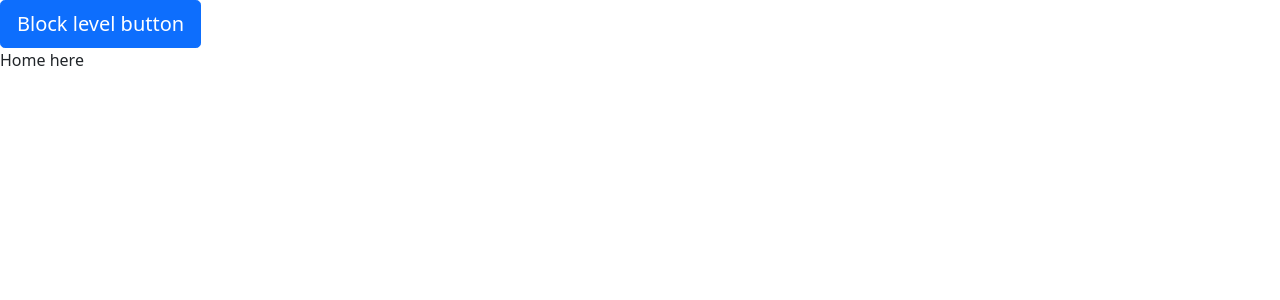
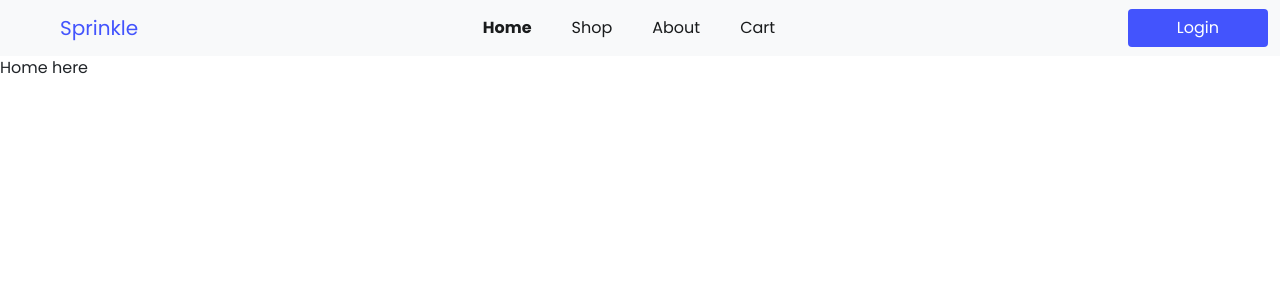
Before and after one commit to shrilakshmishastry/sprinkle-frontend, a React (Create React App) app: page / in a window 1280 px wide. Shown: the top 300 px of the page. Built offline with nearby package versions, Linux system fonts and the light colour scheme.

Commit message:
ADD[feat:navbar] added global navbar

```diff
--- a/package.json
+++ b/package.json
@@ -8,7 +8,7 @@
     "@testing-library/user-event": "^12.1.10",
     "bootstrap": "^5.1.0",
     "react": "^17.0.2",
-    "react-bootstrap": "^2.0.0-beta.5",
+    "react-bootstrap": "^1.6.1",
     "react-dom": "^17.0.2",
     "react-redux": "^7.2.4",
     "react-router-dom": "^5.2.0",
--- a/public/index.html
+++ b/public/index.html
@@ -3,7 +3,8 @@
   <head>
     <meta charset="utf-8" />
     <link rel="icon" href="%PUBLIC_URL%/favicon.ico" />
-    <meta name="viewport" content="width=device-width, initial-scale=1" />
+    <meta name="viewport" content="width=device-width, initial-scale=1">
+
     <meta name="theme-color" content="#000000" />
     <meta
       name="description"
@@ -15,6 +16,12 @@
       user's mobile device or desktop. See https://developers.google.com/web/fundamentals/web-app-manifest/
     -->
     <link rel="manifest" href="%PUBLIC_URL%/manifest.json" />
+    <link href="https://cdn.jsdelivr.net/npm/bootstrap@5.1.0/dist/css/bootstrap.min.css" rel="stylesheet" integrity="sha384-KyZXEAg3QhqLMpG8r+8fhAXLRk2vvoC2f3B09zVXn8CA5QIVfZOJ3BCsw2P0p/We" crossorigin="anonymous">
+
+        <!-- link for fonts -->
+        <link rel="preconnect" href="https://fonts.googleapis.com">
+        <link rel="preconnect" href="https://fonts.gstatic.com" crossorigin>
+        <link href="https://fonts.googleapis.com/css2?family=Poppins:wght@100;200;300;400;500;600;700;800;900&display=swap" rel="stylesheet">
     <!--
       Notice the use of %PUBLIC_URL% in the tags above.
       It will be replaced with the URL of the `public` folder during the build.
@@ -24,9 +31,10 @@
       work correctly both with client-side routing and a non-root public URL.
       Learn how to configure a non-root public URL by running `npm run build`.
     -->
-    <title>React App</title>
+    <title>Sprinkle-Potable water supplier</title>
+
   </head>
-  <body>
+  <body style="font-family: 'Poppins', sans-serif;">
     <noscript>You need to enable JavaScript to run this app.</noscript>
     <div id="root"></div>
     <!--
@@ -39,5 +47,7 @@
       To begin the development, run `npm start` or `yarn start`.
       To create a production bundle, use `npm run build` or `yarn build`.
     -->
+    <script src="https://cdn.jsdelivr.net/npm/bootstrap@5.1.0/dist/js/bootstrap.bundle.min.js" integrity="sha384-U1DAWAznBHeqEIlVSCgzq+c9gqGAJn5c/t99JyeKa9xxaYpSvHU5awsuZVVFIhvj" crossorigin="anonymous"></script>
+
   </body>
 </html>
--- a/src/App.css
+++ b/src/App.css
@@ -2,3 +2,26 @@
 .App {
   text-align: center;
 }
+
+.active.nav-link:hover,.active.nav-link:focus{
+  color: #4354fd !important;
+}
+ .inactive.nav-link:hover , .inactive.nav-link:focus{
+   color: #4354fd !important;
+ }
+ .container-fluid {
+  padding-right: 15px;
+  padding-left: 15px;
+  margin-right: auto;
+  margin-left: auto;
+
+}
+
+.btn:hover,.btn:focus,a:focus,a:hover{
+  background-color: white !important;
+  color: #4354fd !important;
+}
+
+a{
+  text-decoration: none !important;
+}
--- a/src/config/main.js
+++ b/src/config/main.js
@@ -1,11 +1,11 @@
 import React from 'react';
-import NavBar from "../presentational/Navbar"
+import NavBarSprinkle from '../presentational/Navbar';
 import Routers from "./routers"
 
 const Main = () => {
   return (
     <div>
-    <NavBar/>
+    <NavBarSprinkle/>
     <Routers/>
     </div>
   );
--- a/src/config/theme.css
+++ b/src/config/theme.css
@@ -1,23 +1,41 @@
 .primary-color{
-    background-color: #c75411;
+    background-color: #4354fd !important;
 }
 .primary-text-color{
-    color: #c75411;
+    color: #4354fd !important;
 }
+.success-color{
+    background-color: #57cba7;
+}
+
 .secondary-color{
-   background-color: #a4a4a3;
+   background-color: #eff1f0;
 }
 
 .secondary-text-color{
-    color: #a4a4a3;
+    color: #eff1f0;
 }
+.cement-color{
+    background-color: #aeafbb;
+}
+
+.warning{
+    background-color: #f68904;
+}
+ .primary-dark-color{
+     background-color: #3744dc;
+ }
+.cofee-color{
+    background-color: #7e5c37;
+  }
+
 
 .dark-color{
     background-color: #191b1c;
 }
 
 .dark-text-color{
-    color: #191b1c;
+    color: #191b1c !important;
 }
 
 .dark-color-variant{
@@ -36,10 +54,6 @@
     background-color: #d5bdab;
 }
 
-.cofee-color{
-    background-color: #51371e;
+.methi-color{
+    background-color: #caa955;
 }
-
-.methi-color{
-    background-color: #ba9953;
-}
--- a/src/index.css
+++ b/src/index.css
@@ -1,6 +1,6 @@
 body {
   margin: 0;
- font-family: 'Poppins', sans-serif;
+  font-family: 'Poppins', sans-serif;
   -webkit-font-smoothing: antialiased;
   -moz-osx-font-smoothing: grayscale;
 }
--- a/src/index.js
+++ b/src/index.js
@@ -7,6 +7,7 @@ import { Provider } from 'react-redux';
 import store from './redux/index';
 import {BrowserRouter} from 'react-router-dom';
 import 'bootstrap/dist/css/bootstrap.min.css';
+
 
 ReactDOM.render(
   <Provider store={store}>
--- a/src/presentational/Navbar/index.js
+++ b/src/presentational/Navbar/index.js
@@ -1,16 +1,122 @@
-import React from 'react';
-import Button from 'react-bootstrap/Button'
+import React, { useEffect, useState } from 'react';
 import { Link } from 'react-router-dom';
+import './../../App.css';
+import Dropdown from 'react-bootstrap/Dropdown'
+import { useLocation } from 'react-router-dom';
+import { useSelector } from 'react-redux';
+
 
 
 const NavBarSprinkle = () => {
+    let location = useLocation().pathname;
+    let email = useSelector(state => state.userReducer.userInfo.email);
+
+    useEffect(() => {
+        var ele = document.getElementById("sprinkleNavbar");
+        var btn = document.getElementById("sprinkleNavToggler");
+
+        if (ele.classList.contains("show")) {
+            btn.setAttribute("aria-expanded", "false");
+            btn.classList.add("collpased");
+            ele.classList.remove("show");
+        }
+        console.log(btn.getAttribute("aria-expanded"));
+
+    }, [location]);
+
+    function handleClick() {
+        var ele = document.getElementById("sprinkleNavbar");
+        var btn = document.getElementById("sprinkleNavToggler");
+
+        if (ele.classList.contains("show")) {
+            btn.setAttribute("aria-expanded", "false");
+            btn.classList.add("collpased");
+            ele.classList.remove("show");
+        }
+    }
+
+    const activeLink = "active fw-bolder dark-text-color mt-2 mt-lg-0  me-4 nav-link";
+    const inactiveLink = "inactive dark-text-color fw-normal me-4  mt-2 mt-lg-0 nav-link";
+
+    // const userInfo = useSelector(state => state.userReducer.userInfo.email);
+    const activeLinkDropDown = "dropdown-item  fw-bolder dark-text-color mt-2 mt-lg-0  me-4";
+    const inactiveLinkDropDown = "dropdown-item fw-normal me-4  mt-2 mt-lg-0";
+
     return (
-        <div>
-            <Button variant="primary" size="lg">
-                Block level button
-            </Button>
-        </div>
 
+        <nav className="navbar navbar-expand-lg navbar-light bg-light">
+            <div className="container-fluid">
+                <Link className="navbar-brand ms-lg-5 primary-text-color" to="/">
+                    Sprinkle
+                </Link>
+                <button id="sprinkleNavToggler" className="navbar-toggler" type="button"
+                    data-bs-toggle="collapse" data-bs-target="#sprinkleNavbar"
+                    aria-controls="sprinkleNavbar" aria-expanded="false"
+                    aria-label="Button to open list of links"
+                >
+                    <span className="navbar-toggler-icon">
+                    </span>
+                </button>
+                <div id="sprinkleNavbar" className=" collapse navbar-collapse">
+                    <ul className="navbar-nav ms-auto d-flex align-items-center mb-2 mb-lg-0">
+                        <li className="nav-item" onClick={handleClick}>
+                            <Link to="/" className={location === '/' ? activeLink : inactiveLink}>
+                                Home
+                            </Link>
+                        </li>
+                        <li className="nav-item" onClick={handleClick}>
+                            <Link to="/products" className={location === '/products' ? activeLink : inactiveLink}>
+                                Shop
+                            </Link>
+                        </li>
+                        <li className="nav-item" onClick={handleClick}>
+                            <Link to="/about-us" className={location === '/about-us' ? activeLink : inactiveLink}>
+                                About
+                            </Link>
+                        </li>
+                        <li className="nav-item" onClick={handleClick}>
+                            <Link to="/cart" className={location === '/cart' ? activeLink : inactiveLink}>
+                                Cart
+                            </Link>
+                        </li>
+                    </ul>
+                    <Dropdown.Divider />
+
+                    <ul className="navbar-nav  d-grid  ms-auto  mb-2 mb-lg-0">
+                        {
+                            email === ""
+                                ?
+
+                                <Link to="/login" className="btn  primary-color rounded   ps-5 pe-5  text-center text-white">
+                                    Login
+                                </Link>
+
+                                :
+
+                                <li className="nav-item dropdown">
+                                    <button className="ps-5 pe-5 btn primary-text-color fw-bold nav-link dropdown-toggle" id="prfileDropDown"
+                                        data-bs-toggle="dropdown" aria-label="Menu to profile and logout" aria-expanded="false"
+                                    >
+                                        Hi, Hari &nbsp;
+                                    </button>
+                                    <ul className="dropdown-menu " aria-labelledby="profileDropDown">
+                                        <li>
+                                            <Link to="/user-profile" className={location === '/cart' ? activeLinkDropDown : inactiveLinkDropDown}>
+                                                Profile
+                                            </Link>
+                                        </li>
+                                        <li>
+                                            <Link to="/user-profile" className={location === '/cart' ? activeLinkDropDown : inactiveLinkDropDown}>
+                                                Logout
+                                            </Link>
+                                        </li>
+                                    </ul>
+                                </li>
+                        }
+                    </ul>
+                </div>
+            </div>
+        </nav>
     );
 }
 
```
Also changed, not shown: 2 other files (tests, documents, lock files or other folders).
